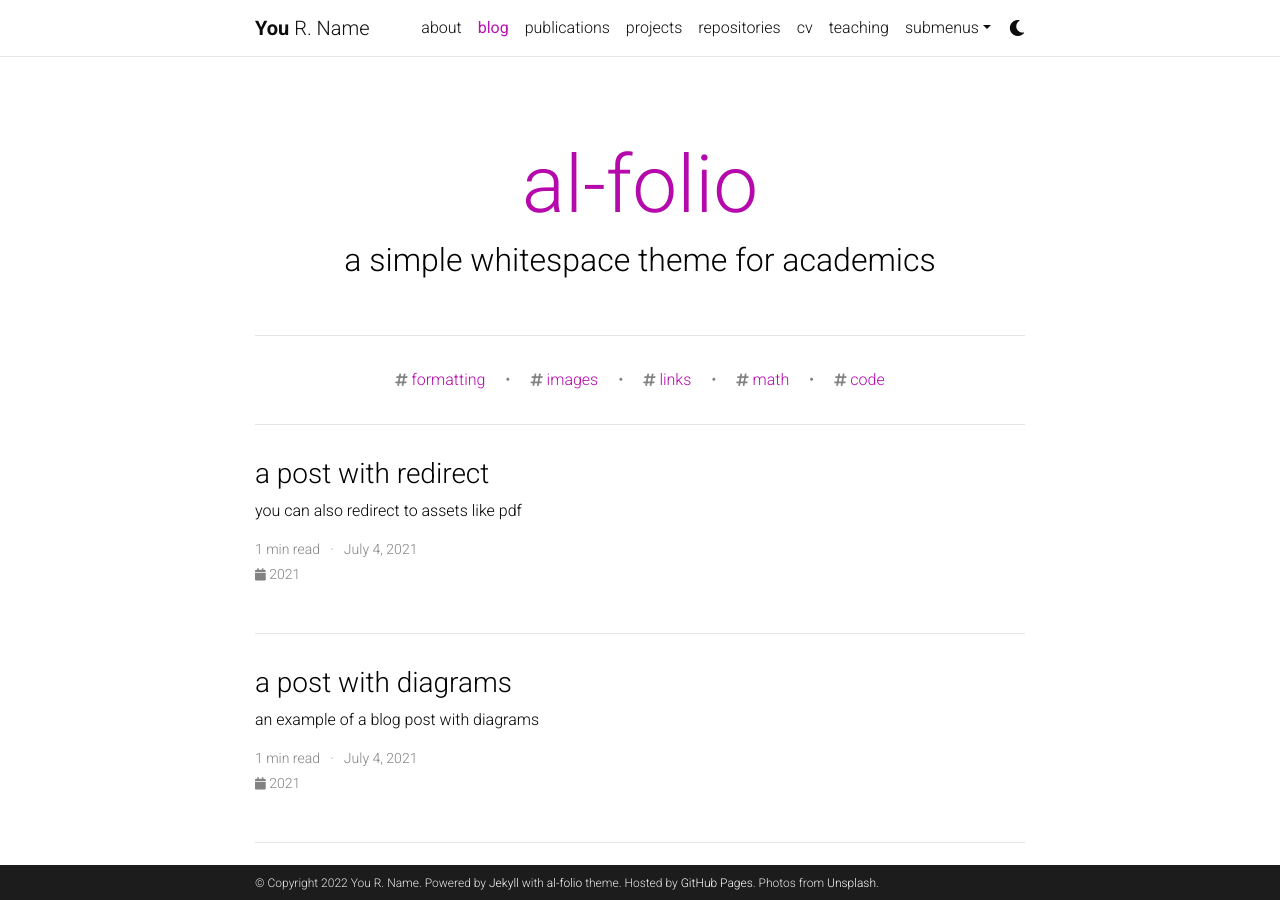
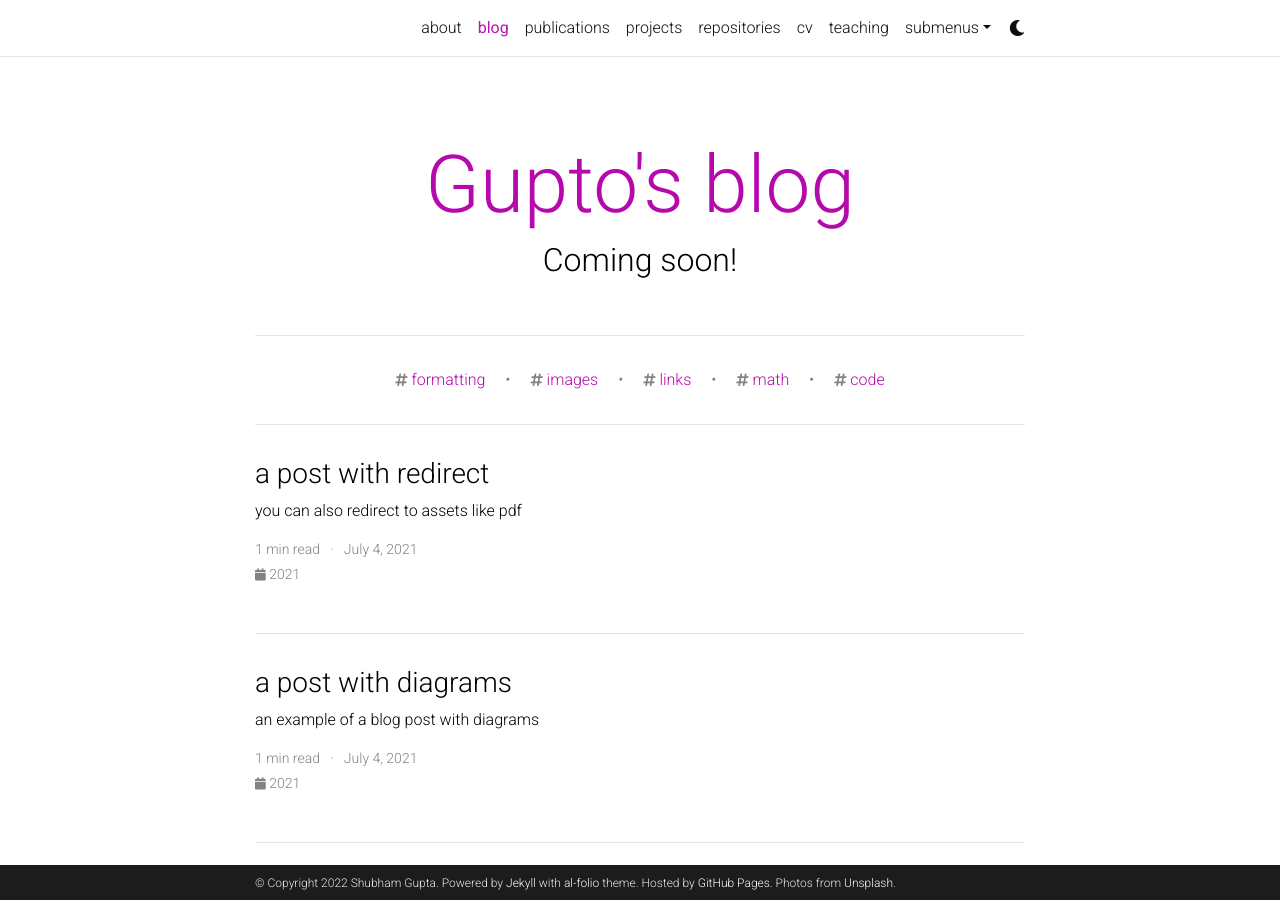
Before and after one commit to IamShubhamGupto/IamShubhamGupto.github.io, a Jekyll site: the page built from blog/index.html, in a window 1280 px wide and 900 px high. Built offline with Jekyll 4.4.1, drawn with Linux system fonts in a browser that asks for light colours; the list of posts is cut into pages by our own code; comment, search, counter and statistics services are not loaded; a style sheet for code colours, icons or effects is not loaded.

Commit message:
minor changes

```diff
--- a/_config.yml
+++ b/_config.yml
@@ -2,11 +2,11 @@
 # Site settings
 # -----------------------------------------------------------------------------
 
-title: blank # the website title (if blank, full name will be used instead)
-first_name: You
-middle_name: R.
-last_name: Name
-email: you@example.com
+title:  # the website title (if blank, full name will be used instead)
+first_name: Shubham
+middle_name: >
+last_name: Gupta
+email: gupta.shubham@nyu.edu
 description: > # the ">" symbol means to ignore newlines until "footer_text:"
   A simple, whitespace theme for academics. Based on [*folio](https://github.com/bogoli/-folio) design.
 footer_text: >
@@ -67,20 +67,20 @@
 # Social integration
 # -----------------------------------------------------------------------------
 
-github_username: # your GitHub user name
-gitlab_username: # your GitLab user name
-twitter_username: # your Twitter handle
+github_username: IamShubhamGupto # your GitHub user name
+gitlab_username: IamShubhamGupto # your GitLab user name
+twitter_username: iamshubhamgupto # your Twitter handle
 mastodon_username: # your mastodon instance+username in the format instance.tld/@username
-linkedin_username: # your LinkedIn user name
+linkedin_username: shubhamgupto # your LinkedIn user name
 telegram_username: # your Telegram user name
-scholar_userid: # your Google Scholar ID
+scholar_userid: BR0DmFMAAAAJ # your Google Scholar ID
 semanticscholar_id: # your Semantic Scholar ID
 whatsapp_number: # your WhatsApp number (full phone number in international format. Omit any zeroes, brackets, or dashes when adding the phone number in international format.)
 orcid_id: # your ORCID ID
 medium_username: # your Medium username
 quora_username: # your Quora username
 publons_id: # your ID on Publons
-research_gate_profile: # your profile on ResearchGate
+research_gate_profile: Shubham-Gupta-90 # your profile on ResearchGate
 blogger_url: # your blogger URL
 work_url: # work page URL
 keybase_username: # your keybase user name
@@ -113,9 +113,9 @@
 # Blog
 # -----------------------------------------------------------------------------
 
-blog_name: al-folio # blog_name will be displayed in your blog page
+blog_name: Gupto's blog # blog_name will be displayed in your blog page
 blog_nav_title: blog # your blog must have a title for it to be displayed in the nav bar
-blog_description: a simple whitespace theme for academics
+blog_description: Coming soon!
 permalink: /blog/:year/:title/
 
 # Pagination
```
Also changed, not shown: _pages/about.md (+1 -4 lines), _pages/cv.md (+1 -1 lines), 3 other files.
